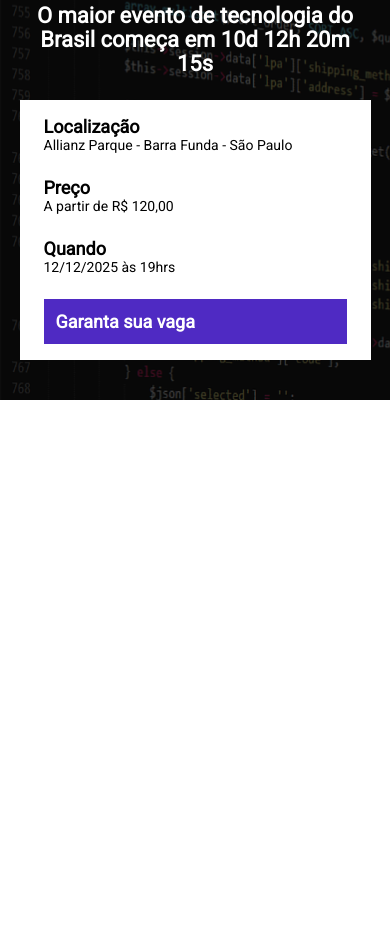
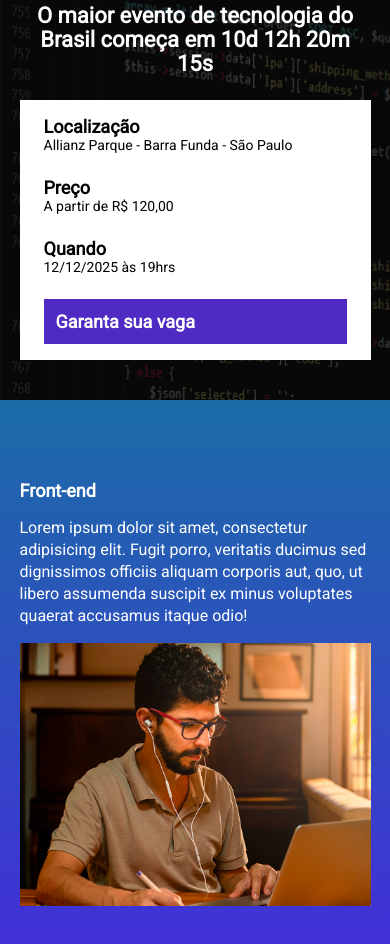
Before and after one commit to Horther/event_page, a website built with Parcel: page src/index.html in a window 390 px wide. Shown: the part 100-1044 px from the top of the page. Before the commit the page ends 844 px from the top, so only its background shows below. Built offline with nearby package versions, Linux system fonts and the light colour scheme.

Commit message:
preimeira sessão

```diff
--- a/src/index.html
+++ b/src/index.html
@@ -38,7 +38,15 @@
             </div>
         </div>
     </header>
-
+    <section class="event">
+        <div class="container">
+            <div class="event__details">
+                <h2 class="event__details__title">Front-end</h2>
+                <p class="event__details__description">Lorem ipsum dolor sit amet, consectetur adipisicing elit. Fugit porro, veritatis ducimus sed dignissimos officiis aliquam corporis aut, quo, ut libero assumenda suscipit ex minus voluptates quaerat accusamus itaque odio!</p>
+            </div>
+            <img class="event__image" src="./images/frontend.png" alt="Front-end">
+        </div>
+    </section>
 
 
 
--- /dev/null
+++ b/src/styles/_event.scss
@@ -0,0 +1,44 @@
+.event{
+padding: 80px 0;
+background-image: linear-gradient(#1b6ca7, #442bdb);
+
+    .container{
+        display: flex;
+    }
+
+
+    &__details{
+        margin-right: 40px;
+
+        &__title {
+            font-size: 18px;
+            font-weight: bold;
+            margin-bottom: 16px;
+        }
+
+        &__description{
+            line-height: 22px;
+
+        }
+
+    }
+
+    &__image{
+        max-width: 360px;
+    }
+
+    @media(max-width: 640px){
+        .container{
+            display: block;
+        }
+
+        &__image {
+            width: 100%;
+        }
+
+        &__details{
+            margin-right: 0;
+            margin-bottom: 16px;
+        }
+    }
+}
--- a/src/styles/main.scss
+++ b/src/styles/main.scss
@@ -1,7 +1,7 @@
 @use 'hero';
 @use './components/infos_bar';
 @use './components/buttons';
-
+@use 'event';
 
 
 * {
```
Also changed, not shown: src/styles/_variables.scss (added).
